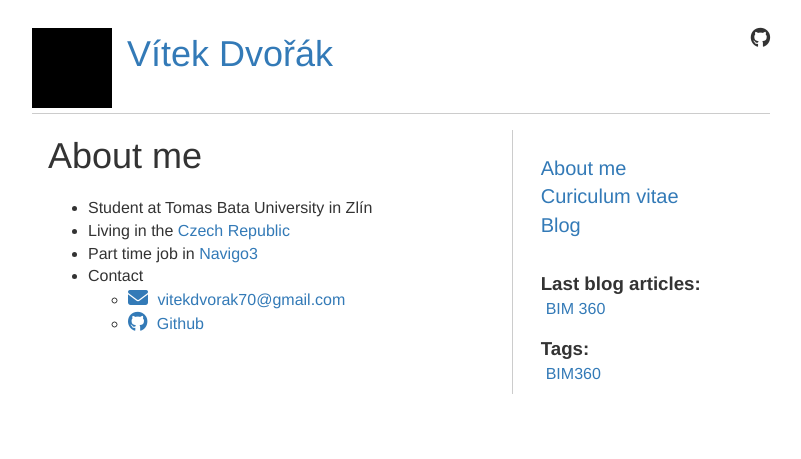
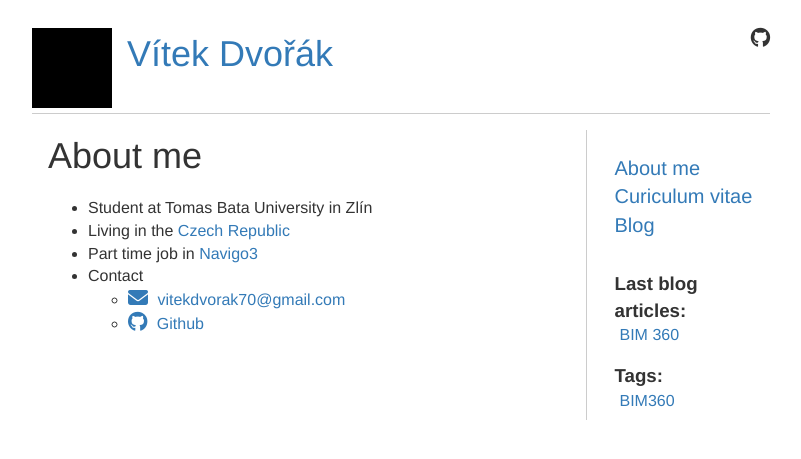
Before and after one commit to vdvorak/vitekdvorak.github.io, a Jekyll site: the page built from index.md, in a window 1280 px wide. Shown: the top 459 px of the page, without its empty margins (239-1040 px from the left). Built offline with Jekyll 4.4.1, drawn with Linux system fonts in a browser that asks for light colours; nearby versions of some CDN libraries; our own code applies the rules of GitHub Pages for plain Markdown files.

Commit message:
Update main.css

```diff
--- a/assets/css/main.css
+++ b/assets/css/main.css
@@ -66,7 +66,7 @@ a:hover {
 
 .leftcolumn {
   float: left;
-  width: 65%;
+  width: 75%;
   padding: 1em;
 }
 
@@ -74,7 +74,7 @@ a:hover {
 .rightcolumn {
   margin-top: 1em;
   float: left;
-  width: 35%;
+  width: 25%;
   padding-left: 20px;
   border-left: 1px solid #ccc;
 }
```
